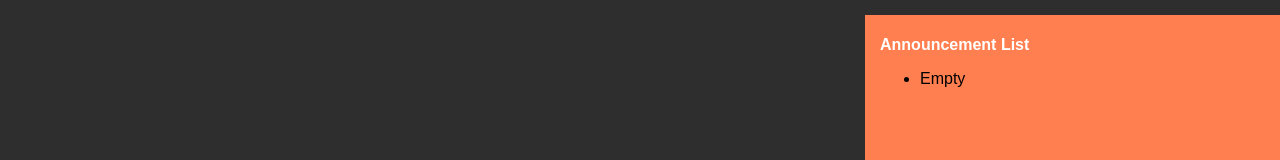
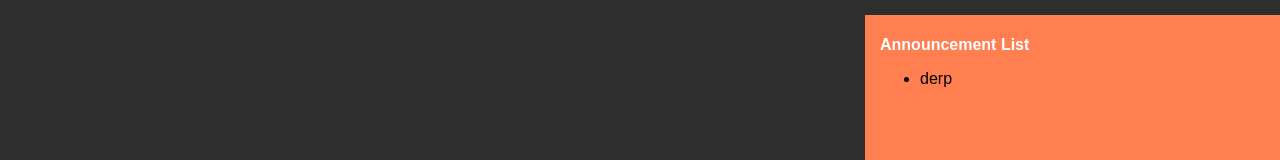
Before and after one commit to BdonGordon/Announcement-Board, a React (Create React App) app in the folder announcement-board/: page / in a window 1280 px wide. Shown: the part 385-545 px from the top of the page. Built offline with nearby package versions, Linux system fonts and the light colour scheme.

Commit message:
Finished

```diff
--- a/announcement-board/src/modules/announcement.tsx
+++ b/announcement-board/src/modules/announcement.tsx
@@ -45,10 +45,12 @@ const initialList: IAnnouncementList = {
 export function announcementReducer(state: IAnnouncementState = initialState, action: IAnnouncementActions) {
     switch (action.type) {
         case ANNOUNCEMENT_POST:
+            let ann: IAnnouncement[] = state.announcements;
+            ann.push(action.payload);
 
             return Object.assign({}, state, {
                 mostRecent: action.payload,
-                announcements: [...state.announcements, action.payload]
+                announcements: ann
             });
 
         default:
--- a/announcement-board/src/routes/AnnouncementList/components/AnnouncementList.tsx
+++ b/announcement-board/src/routes/AnnouncementList/components/AnnouncementList.tsx
@@ -6,7 +6,7 @@ class AnnouncementList extends React.Component<ListProps.IProps, ListProps.IStat
     constructor(props: ListProps.IProps) {
         super(props);
 
-        this.createList = this.createList.bind(this);
+        //this.createList = this.createList.bind(this);
     }
 
     componentDidMount() {
@@ -25,25 +25,26 @@ class AnnouncementList extends React.Component<ListProps.IProps, ListProps.IStat
                 postedAnnouncement: nextProps.announcements
             });
         }
+        console.log("WillUpdate");
     }
 
     componentDidUpdate() {
         console.log("DidUpdate");
     }
 
-    createList() {
-        if (this.props.announcements.length === 0) {
-            return "Empty";
-        }
-        console.log(this.props.announcements);
-        return this.props.announcements.length;
-    }
+    //createList() {
+    //    if (this.props.announcements.length === 0) {
+    //        return "Empty";
+    //    }
+    //    console.log(this.props.announcements);
+    //    return this.props.announcements.length;
+    //}
 
     render() {
         return (
             <div>
                 <ul>
-                    <li>{this.createList()}</li>
+                   <li>derp</li>
                 </ul>
 
             </div>
```
